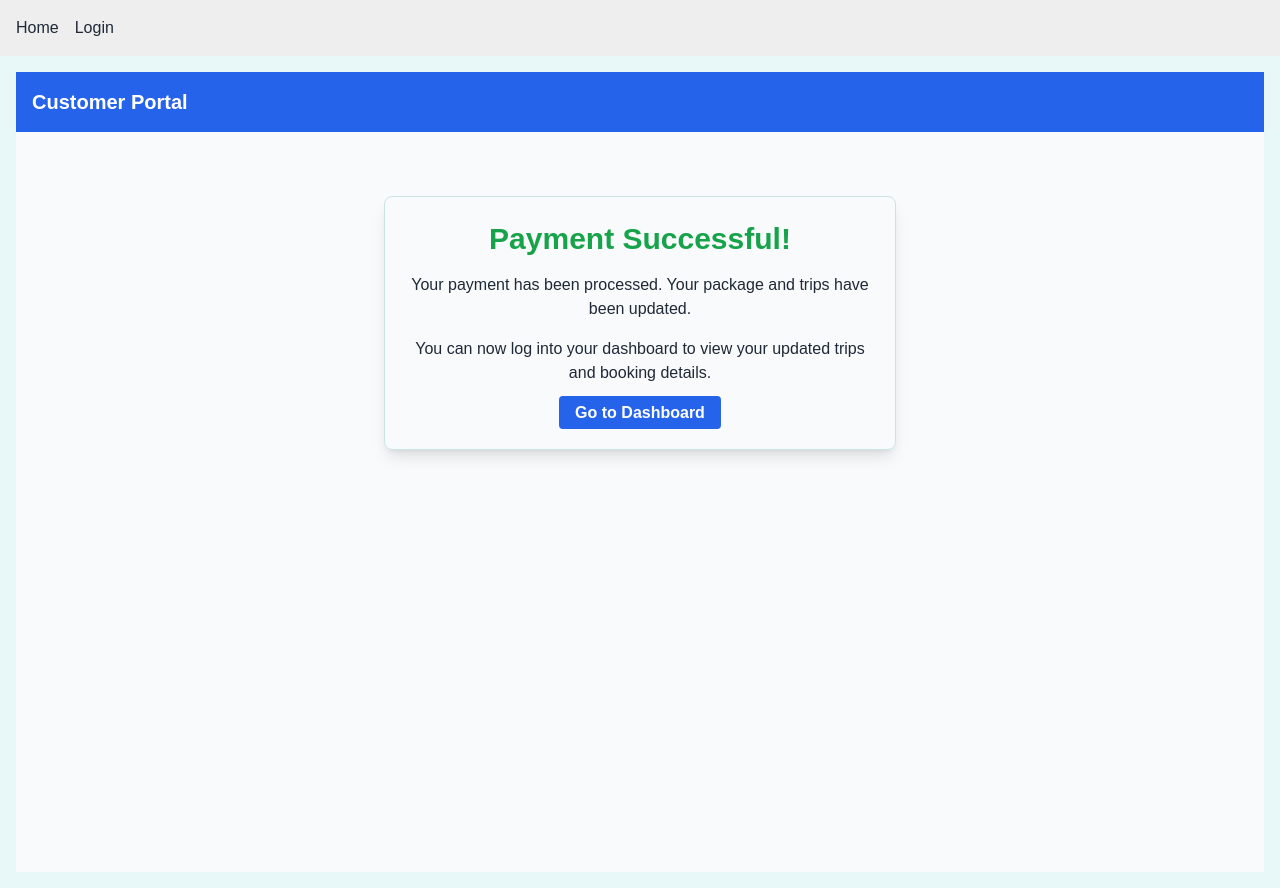
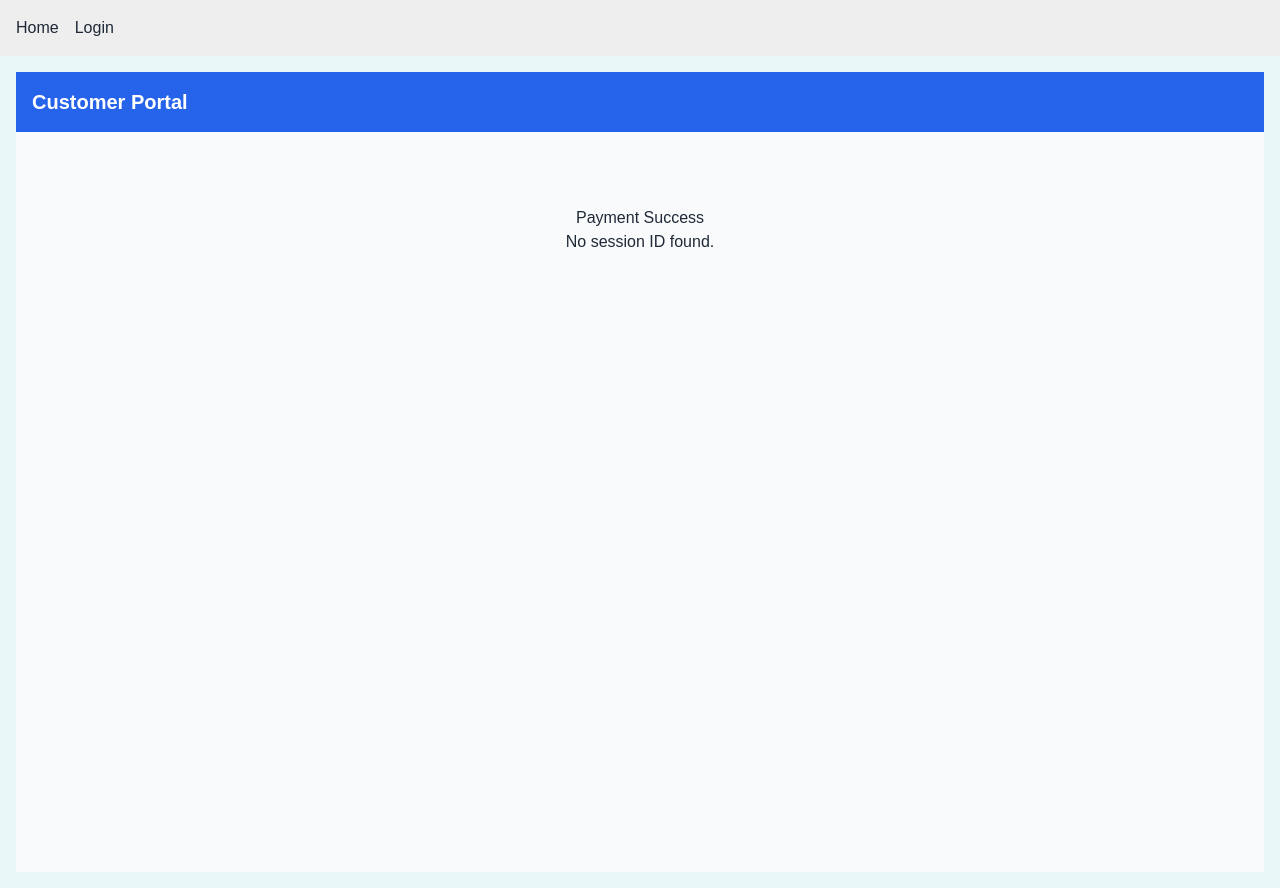
Before and after one commit to flexbuytravel/code-assist, a Next.js app: page /customer/payment-success in a window 1280 px wide. Built offline with nearby package versions, Linux system fonts and the light colour scheme; no server answers.

Commit message:
Update page.tsx

```diff
--- a/src/app/customer/payment-success/page.tsx
+++ b/src/app/customer/payment-success/page.tsx
@@ -1,24 +1,51 @@
-'use client';
+"use client";
 
-import Link from 'next/link';
+import { useSearchParams } from "next/navigation";
+import { useEffect, useState } from "react";
 
-export default function PaymentSuccess() {
+export default function PaymentSuccessPage() {
+  const searchParams = useSearchParams();
+  const sessionId = searchParams.get("session_id");
+  const [loading, setLoading] = useState(true);
+  const [message, setMessage] = useState("");
+
+  useEffect(() => {
+    if (!sessionId) {
+      setMessage("No session ID found.");
+      setLoading(false);
+      return;
+    }
+
+    async function verifyPayment() {
+      try {
+        const res = await fetch(`/api/stripe/verify-payment`, {
+          method: "POST",
+          headers: { "Content-Type": "application/json" },
+          body: JSON.stringify({ sessionId }),
+        });
+
+        const data = await res.json();
+        if (res.ok) {
+          setMessage(`Payment successful! You paid $${data.amountPaid}.`);
+        } else {
+          setMessage(`Payment verification failed: ${data.error}`);
+        }
+      } catch (err) {
+        setMessage("Error verifying payment.");
+      } finally {
+        setLoading(false);
+      }
+    }
+
+    verifyPayment();
+  }, [sessionId]);
+
+  if (loading) return <p>Loading...</p>;
+
   return (
-    <div className="max-w-lg mx-auto mt-10 p-6 border rounded-lg shadow-lg text-center">
-      <h1 className="text-3xl font-bold text-green-600 mb-4">Payment Successful!</h1>
-      <p className="mb-4">
-        Your payment has been processed. Your package and trips have been updated.
-      </p>
-      <p className="mb-4">
-        You can now log into your dashboard to view your updated trips and booking details.
-      </p>
-
-      <Link
-        href="/customer/dashboard"
-        className="bg-blue-600 hover:bg-blue-700 text-white font-bold py-2 px-4 rounded"
-      >
-        Go to Dashboard
-      </Link>
+    <div style={{ textAlign: "center", marginTop: "50px" }}>
+      <h1>Payment Success</h1>
+      <p>{message}</p>
     </div>
   );
 }
```
